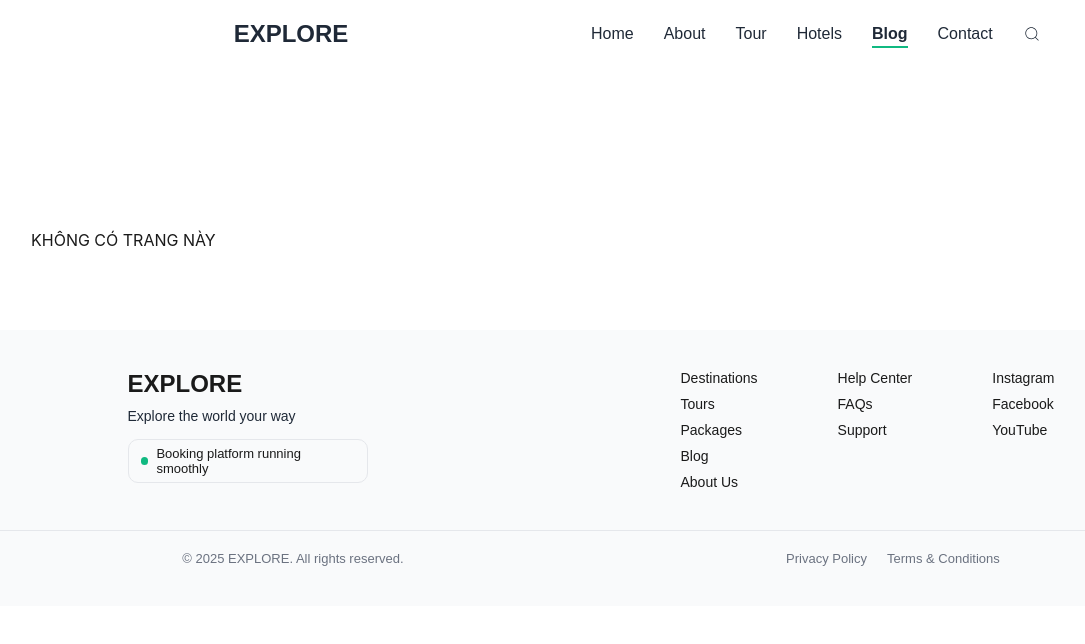
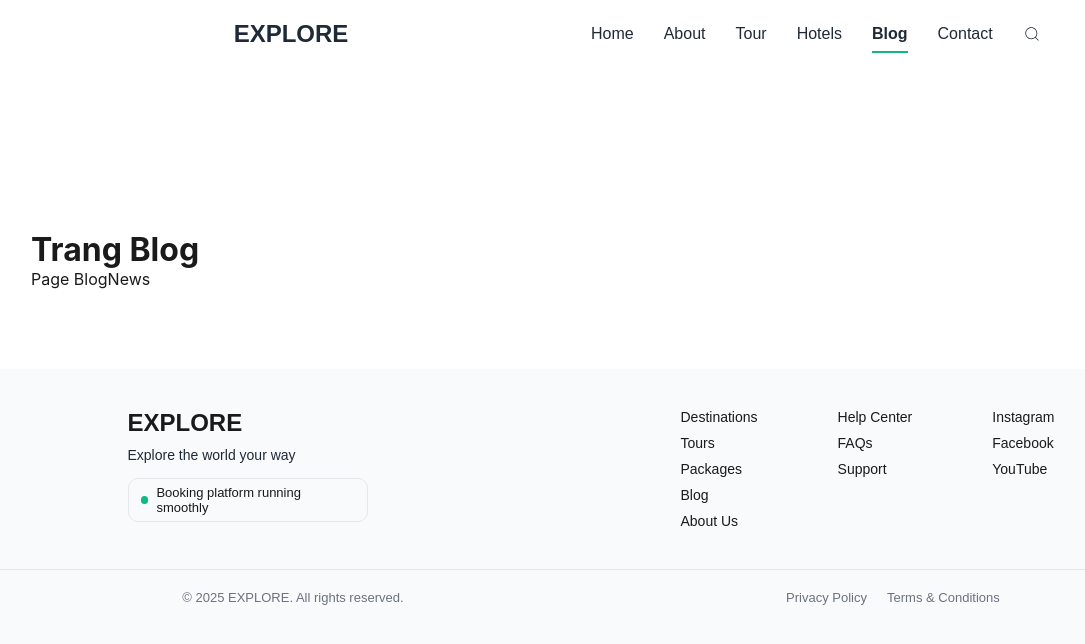
Before and after one commit to vuvantoann/tour-booking-frontend, a React (Vite) app: page /blog/news in a window 1280 px wide. Shown: the top 644 px of the page, without its empty margins (49-1134 px from the left). Built offline with nearby package versions, Linux system fonts and the light colour scheme.

Commit message:
Tạo các route con lồng nhau Nested Routes

```diff
--- a/src/App.jsx
+++ b/src/App.jsx
@@ -8,6 +8,8 @@ import LayoutDefault from './client/layout/LayoutDefault'
 import Hotel from './client/pages/Hotel'
 import Blog from './client/pages/Blog'
 import Contact from './client/pages/Contact'
+import BlogNews from './client/pages/Blog/BlogNews'
+import BlogRelated from './client/pages/Blog/BlogRelated'
 function App() {
   return (
     <>
@@ -17,7 +19,10 @@ function App() {
           <Route path="/hotels" element={<Hotel />} />
           <Route path="/tours" element={<Tour />} />
           <Route path="/about" element={<About />} />
-          <Route path="/blog" element={<Blog />} />
+          <Route path="/blog" element={<Blog />}>
+            <Route path="/blog/news" element={<BlogNews />} />
+            <Route path="/blog/related" element={<BlogRelated />} />
+          </Route>
           <Route path="/contact" element={<Contact />} />
           <Route path="*" element={<Error404 />} />
         </Route>
--- /dev/null
+++ b/src/client/pages/Blog/BlogNews.jsx
@@ -0,0 +1,5 @@
+function BlogNews() {
+  return <> Page BlogNews</>
+}
+
+export default BlogNews
--- /dev/null
+++ b/src/client/pages/Blog/BlogRelated.jsx
@@ -0,0 +1,5 @@
+function BlogRelated() {
+  return <> Page BlogRelated</>
+}
+
+export default BlogRelated
--- a/src/client/pages/Blog/index.jsx
+++ b/src/client/pages/Blog/index.jsx
@@ -1,5 +1,12 @@
+import { Outlet } from 'react-router-dom'
+
 function Blog() {
-  return <> Page Blog</>
+  return (
+    <>
+      <h1>Trang Blog</h1>
+      <Outlet />
+    </>
+  )
 }
 
 export default Blog
--- a/src/client/partials/Header/Header.scss
+++ b/src/client/partials/Header/Header.scss
@@ -1,4 +1,5 @@
 @use '../../../styles/variables' as *;
+
 .header {
   width: 100vw;
   position: absolute;
@@ -24,17 +25,26 @@
   }
 
   .header__nav {
+    flex: 1;
+
+    .nav__list {
       display: flex;
       align-items: center;
       gap: 30px;
-    flex: 1;
+      list-style: none;
+      margin: 0;
+      padding: 0;
+
+      li {
+        position: relative;
 
         .nav__link {
           color: $color-text-main;
           text-decoration: none;
           font-size: 16px;
-      position: relative;
           transition: color 0.3s;
+          padding: 5px 0;
+          display: inline-block;
 
           &.active {
             font-weight: bold;
@@ -46,7 +56,7 @@
               left: 0;
               width: 100%;
               height: 2px;
-          background-color: $color-success; // màu gạch chân vàng
+              background-color: $color-success;
             }
           }
 
@@ -55,7 +65,45 @@
           }
         }
 
-    .nav__icon {
+        // submenu
+        &.nav__link--has-submenu {
+          .nav__submenu {
+            position: absolute;
+            top: 100%;
+            left: 0;
+            background: $color-bg-header;
+            padding: 10px 0;
+            min-width: 160px;
+            display: none;
+            flex-direction: column;
+            gap: 5px;
+            box-shadow: 0 4px 8px rgba(0, 0, 0, 0.1);
+
+            li {
+              padding: 0;
+              list-style-type: none;
+
+              .nav__submenu-link {
+                display: block;
+                padding: 8px 16px;
+                color: $color-text-main;
+                text-decoration: none;
+                transition: background 0.3s, color 0.3s;
+
+                &:hover {
+                  color: $color-success;
+                  background: rgba(255, 255, 255, 0.05);
+                }
+              }
+            }
+          }
+
+          &:hover .nav__submenu {
+            display: flex;
+          }
+        }
+
+        &.nav__icon {
           font-size: 18px;
           cursor: pointer;
           display: flex;
@@ -63,3 +111,5 @@
         }
       }
     }
+  }
+}
--- a/src/client/partials/Header/index.jsx
+++ b/src/client/partials/Header/index.jsx
@@ -8,27 +8,55 @@ function Header() {
       <div className="header__container">
         <div className="header__logo">EXPLORE</div>
         <nav className="header__nav">
+          <ul className="nav__list">
+            <li>
               <NavLink to="/" className="nav__link">
                 Home
               </NavLink>
+            </li>
+            <li>
               <NavLink to="/about" className="nav__link">
                 About
               </NavLink>
+            </li>
+            <li>
               <NavLink to="/tours" className="nav__link">
                 Tour
               </NavLink>
+            </li>
+            <li>
               <NavLink to="/hotels" className="nav__link">
                 Hotels
               </NavLink>
+            </li>
+
+            <li className="nav__link--has-submenu">
               <NavLink to="/blog" className="nav__link">
                 Blog
               </NavLink>
+              <ul className="nav__submenu">
+                <li>
+                  <NavLink to="/blog/news" className="nav__submenu-link">
+                    Blog News
+                  </NavLink>
+                </li>
+                <li>
+                  <NavLink to="/blog/related" className="nav__submenu-link">
+                    Blog Related
+                  </NavLink>
+                </li>
+              </ul>
+            </li>
+
+            <li>
               <NavLink to="/contact" className="nav__link">
                 Contact
               </NavLink>
-          <div className="nav__icon">
+            </li>
+            <li className="nav__icon">
               <CiSearch />
-          </div>
+            </li>
+          </ul>
         </nav>
       </div>
     </header>
```
Lines whose indentation alone changed are shown as unchanged.
